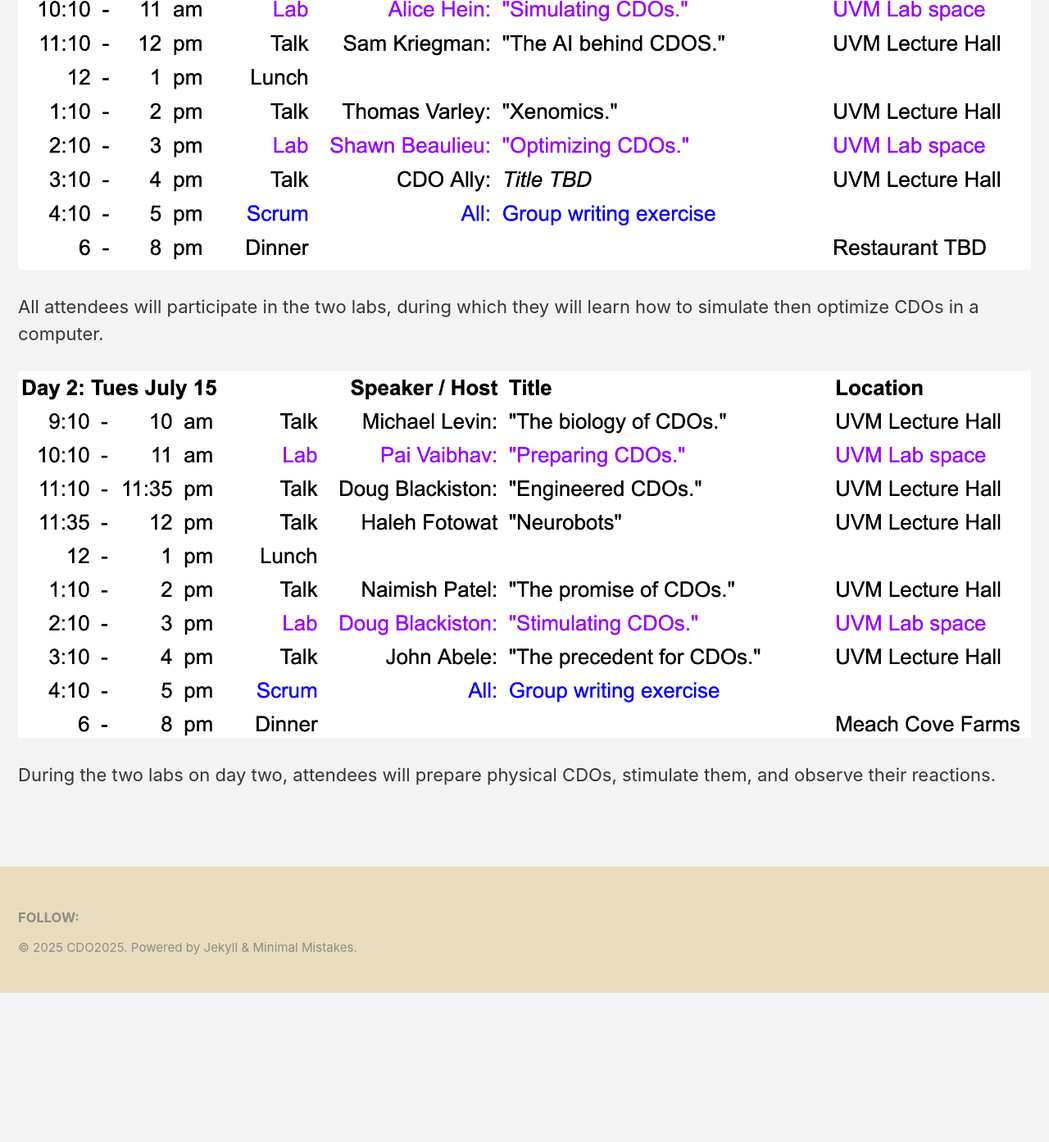
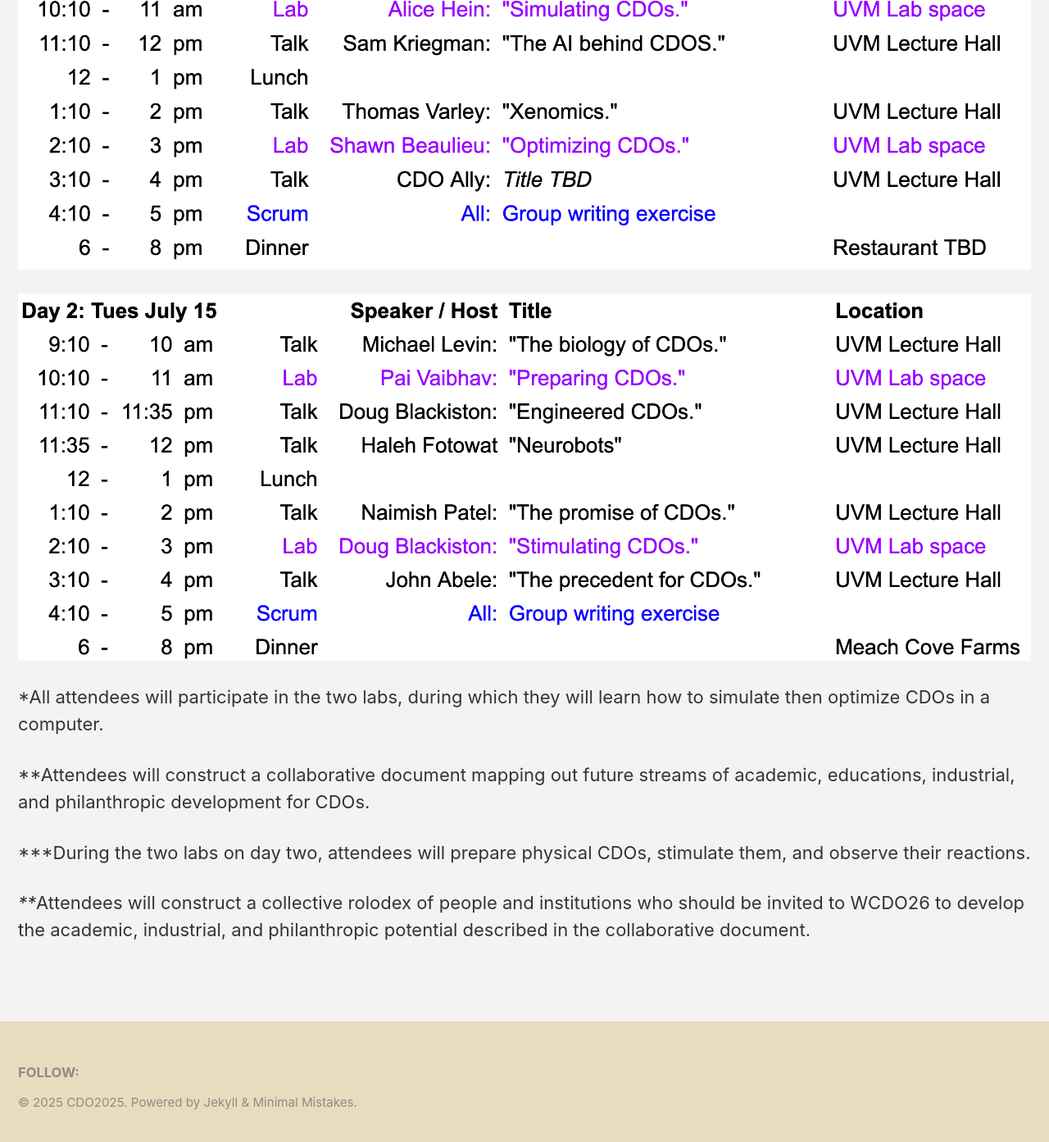
Before and after one commit to CDO2025/cdo2025.github.io, a Jekyll site: the page built from _pages/schedule.md, in a window 1280 px wide and 1400 px high, scrolled down 529 px. Shown: the top 1393 px of the window at 82% size. Built offline with Jekyll 4.4.1, drawn with Linux system fonts in a browser that asks for light colours; cached includes are drawn as plain includes; before the commit the page ends 1740 px from its top, so only the background shows below that.

Commit message:
Update schedule.md

```diff
--- a/_pages/schedule.md
+++ b/_pages/schedule.md
@@ -21,8 +21,12 @@ Schedule.
 
 <img src="/assets/images/Day1.png" alt="day 1">
 
-All attendees will participate in the two labs, during which they will learn how to simulate then optimize CDOs in a computer.
-
 <img src="/assets/images/Day2.png" alt="day 2">
 
-During the two labs on day two, attendees will prepare physical CDOs, stimulate them, and observe their reactions.
+*All attendees will participate in the two labs, during which they will learn how to simulate then optimize CDOs in a computer.
+
+**Attendees will construct a collaborative document mapping out future streams of academic, educations, industrial, and philanthropic development for CDOs.
+
+***During the two labs on day two, attendees will prepare physical CDOs, stimulate them, and observe their reactions.
+
+****Attendees will construct a collective rolodex of people and institutions who should be invited to WCDO26 to develop the academic, industrial, and philanthropic potential described in the collaborative document.
```
